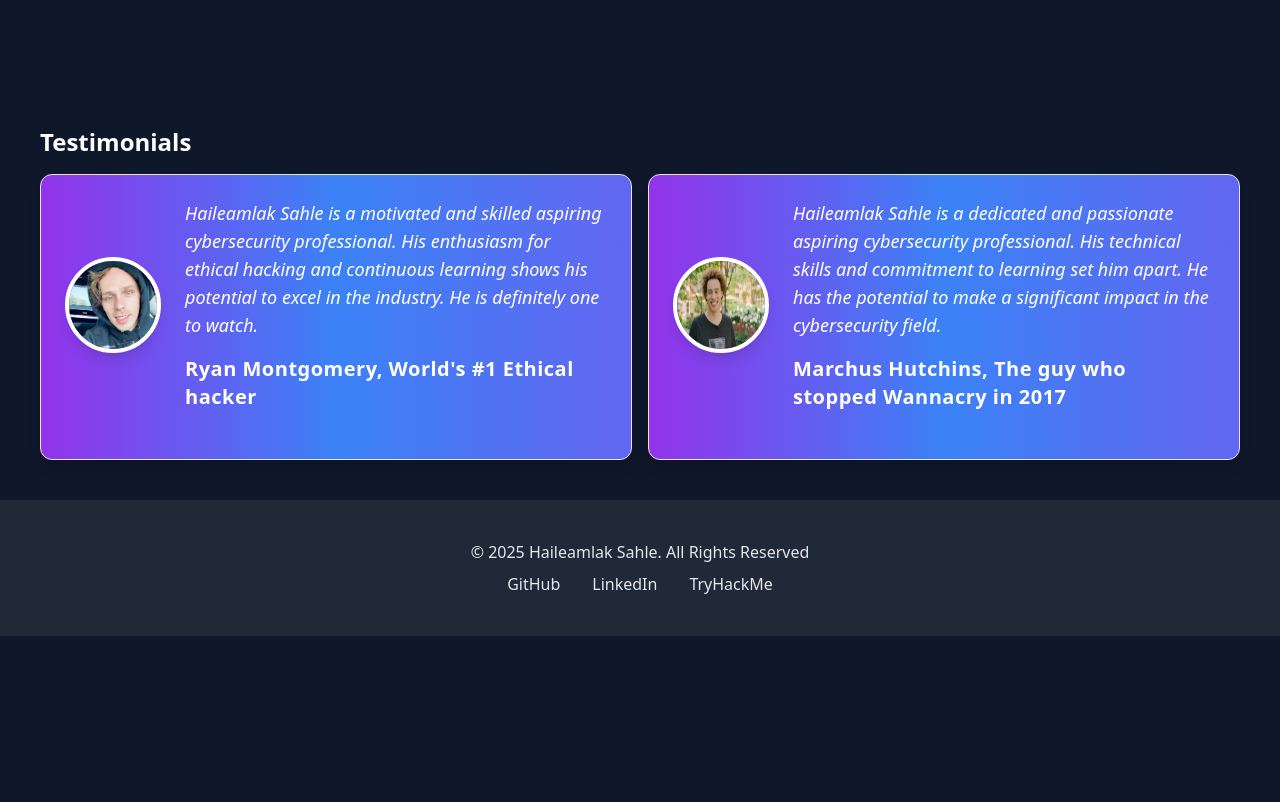
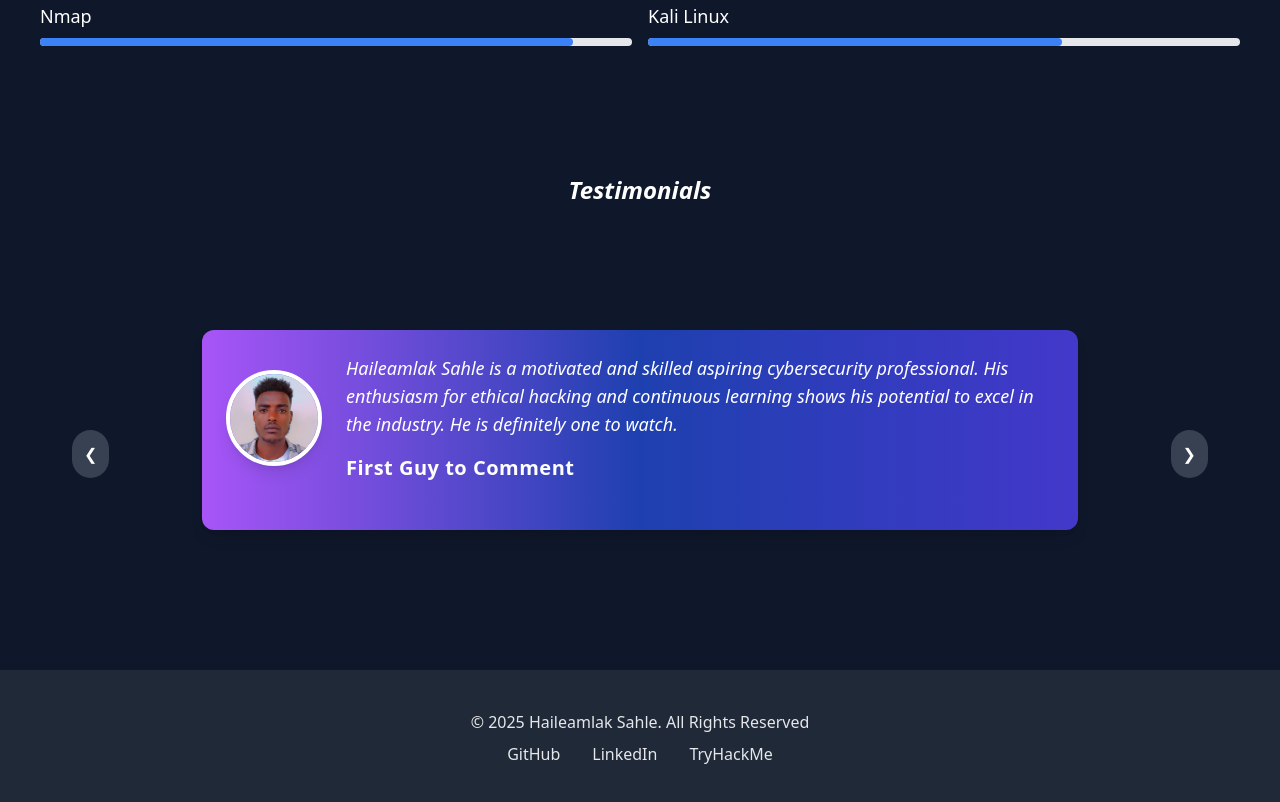
Before and after one commit to 0xh4il3x/MyPortfolio, a React (Vite) app: page / in a window 1280 px wide. Shown: the part 1280-2082 px from the top of the page. Before the commit the page ends 1916 px from the top, so only its background shows below. Built offline with nearby package versions, Linux system fonts and the light colour scheme.

Commit message:
updated the testimonials

```diff
--- a/index.html
+++ b/index.html
@@ -1,10 +1,10 @@
 <!doctype html>
-<html lang="en">
+<html lang="en" class="scroll-smooth">
   <head>
     <meta charset="UTF-8" />
     <link rel="icon" type="image" href="haile.jpg" />
     <meta name="viewport" content="width=device-width, initial-scale=1.0" />
-    <title>My Portfolio</title>
+    <title>Haileamlak</title>
     <link rel="stylesheet" href="https://cdnjs.cloudflare.com/ajax/libs/font-awesome/6.0.0-beta3/css/all.min.css">
   </head>
   <body>
--- a/src/components/TestimonialCard.jsx
+++ b/src/components/TestimonialCard.jsx
@@ -5,7 +5,7 @@ const TestimonialCard = ({ name, quote, image }) => (
     initial={{ opacity: 0, scale: 0.9 }}
     animate={{ opacity: 1, scale: 1 }}
     transition={{ duration: 0.7, ease: "easeOut" }}
-    className="border p-6 rounded-xl bg-gradient-to-r from-purple-600 via-blue-500 to-indigo-500 text-white shadow-lg hover:shadow-2xl transform hover:scale-105 transition-all duration-300 ease-in-out"
+    className="p-6 rounded-xl bg-gradient-to-r from-purple-500 via-blue-800 to-indigo-700 text-white shadow-lg hover:shadow-2xl transform hover:scale-105 transition-all duration-300 ease-in-out"
   >
     <div className="flex items-center mb-6">
       <img
--- a/src/index.css
+++ b/src/index.css
@@ -6,3 +6,13 @@ body{
     background: #0f172a;
     color: white;
 }
+
+.testimonial-slider {
+    overflow: hidden;
+    width: 100%;
+    position: relative;
+  }
+
+  .testimonial-slider > div {
+    transition: transform 0.5s ease-in-out;
+  }
--- a/src/pages/Home.jsx
+++ b/src/pages/Home.jsx
@@ -1,12 +1,9 @@
-import React, { useContext } from "react";
+import React, { useContext, useState } from "react";
 import { ThemeContext } from "../App";
 import AboutSection from "../components/AboutSection";
 import SkillCard from "../components/SkillCard";
 import TestimonialCard from "../components/TestimonialCard";
-import { image } from "framer-motion/client";
-import Ryan from "../assets/ryan.jpg";
-import Marcus from "../assets/marcus.jpg";
-
+import haile from "../assets/haile.jpg";
 
 const Home = () => {
   const { darkMode } = useContext(ThemeContext);
@@ -19,43 +16,99 @@ const Home = () => {
     { skill: "Reverse Engineering", level: 40 },
     { skill: "Metasploit", level: 50 },
     { skill: "Wireshark", level: 50 },
-    { skill: "Burp Suite", level: 50},
+    { skill: "Burp Suite", level: 50 },
     { skill: "Nmap", level: 90 },
-    { skill: "Kali Linux", level: 70 }
+    { skill: "Kali Linux", level: 70 },
   ];
 
-
   const testimonials = [
-    { name: "Ryan Montgomery, World's #1 Ethical hacker", quote: `
-      Haileamlak Sahle is a motivated and skilled aspiring cybersecurity professional. His enthusiasm for ethical hacking and continuous learning shows his potential to excel in the industry. He is definitely one to watch.
-      `, image: Ryan },
-    { name: "Marchus Hutchins, The guy who stopped Wannacry in 2017", quote: `Haileamlak Sahle is a dedicated and passionate aspiring cybersecurity professional. His technical skills and commitment to learning set him apart. He has the potential to make a significant impact in the cybersecurity field.`, image: Marcus }
+    {
+      name: "First Guy to Comment",
+      quote: `Haileamlak Sahle is a motivated and skilled aspiring cybersecurity professional. His enthusiasm for ethical hacking and continuous learning shows his potential to excel in the industry. He is definitely one to watch.`,
+      image: haile,
+    },
+    {
+      name: "Second Guy to Comment",
+      quote: `Haileamlak Sahle is a dedicated and passionate aspiring cybersecurity professional. His technical skills and commitment to learning set him apart. He has the potential to make a significant impact in the cybersecurity field.`,
+      image: haile,
+    },
+    {
+      name: "Third Guy to Comment",
+      quote: `Haileamlak Sahle is a dedicated and passionate aspiring cybersecurity professional. His technical skills and commitment to learning set him apart. He has the potential to make a significant impact in the cybersecurity field.`,
+      image: haile,
+    },
+    {
+      name: "Fourth Guy to Comment",
+      quote: `Haileamlak Sahle is a dedicated and passionate aspiring cybersecurity professional. His technical skills and commitment to learning set him apart. He has the potential to make a significant impact in the cybersecurity field.`,
+      image: haile,
+    },
   ];
 
+  const [currentTestimonial, setCurrentTestimonial] = useState(0); // State to track current testimonial
+
+  const handlePrev = () => {
+    setCurrentTestimonial((prev) =>
+      prev === 0 ? testimonials.length - 1 : prev - 1
+    );
+  };
+
+  const handleNext = () => {
+    setCurrentTestimonial((prev) =>
+      prev === testimonials.length - 1 ? 0 : prev + 1
+    );
+  };
+
   return (
-    <div className={`min-h-screen p-6 ${darkMode ? "bg-gray-200 text-black" : "bg-slate-900 text-white"}`}>
+    <div
+      className={`min-h-screen p-6 ${
+        darkMode ? "bg-gray-200 text-black" : "bg-slate-900 text-white"
+      }`}
+    >
       <AboutSection />
       <div id="skills">
-          <h2 className="text-2xl font-bold mt-8">Skills</h2>
+        <h2 className="text-2xl font-bold mt-8 text-center mb-16 italic">
+          My Skills
+        </h2>
         <div className="grid grid-cols-1 md:grid-cols-2 gap-4 mt-4">
           {skills.map((item, index) => (
             <SkillCard key={index} skill={item.skill} level={item.level} />
           ))}
         </div>
       </div>
-      <div className="mt-32" id="testimonials">
-          <h2 className="text-2xl font-bold mt-8">Testimonials</h2>
-          <div className="grid grid-cols-1 md:grid-cols-2 gap-4 mt-4">
-            {testimonials.map((testimonial, index) => (
+
+          {/* Testimonials Section */}
+      <div className="mt-32 relative" id="testimonials">
+        <h2 className="text-2xl font-bold mt-8 text-center italic mb-6">
+          Testimonials
+        </h2>
+        <div className="relative flex flex-col items-center justify-center min-h-[500px] md:min-h-[400px] px-4 space-y-6">
+          {/* Testimonial Card */}
+          <div className="w-full md:w-3/4 flex items-center justify-center">
             <TestimonialCard
-                key={index}
-                name={testimonial.name}
-                quote={testimonial.quote}
-                image={testimonial.image}
+              key={currentTestimonial}
+              name={testimonials[currentTestimonial].name}
+              quote={testimonials[currentTestimonial].quote}
+              image={testimonials[currentTestimonial].image}
             />
-            ))}
+          </div>
+
+          {/* Navigation Buttons */}
+          <button
+            onClick={handlePrev}
+            className="absolute left-4 md:left-8 top-1/2 transform -translate-y-1/2 bg-gray-700 text-white p-3 rounded-full hover:bg-gray-800 transition z-10"
+          >
+            ❮
+          </button>
+          <button
+            onClick={handleNext}
+            className="absolute right-4 md:right-8 top-1/2 transform -translate-y-1/2 bg-gray-700 text-white p-3 rounded-full hover:bg-gray-800 transition z-10"
+          >
+            ❯
+          </button>
         </div>
       </div>
+
+
     </div>
   );
 };
--- a/tailwind.config.js
+++ b/tailwind.config.js
@@ -18,6 +18,9 @@ export default {
       animation: {
         typing: 'typing 6s steps(20, end) infinite, blink 0.9s step-end infinite',
       },
+      scrollBehavior: {
+        smooth: 'smooth',
+      },
     },
   },
   plugins: [],
```
Lines whose indentation alone changed are shown as unchanged.
